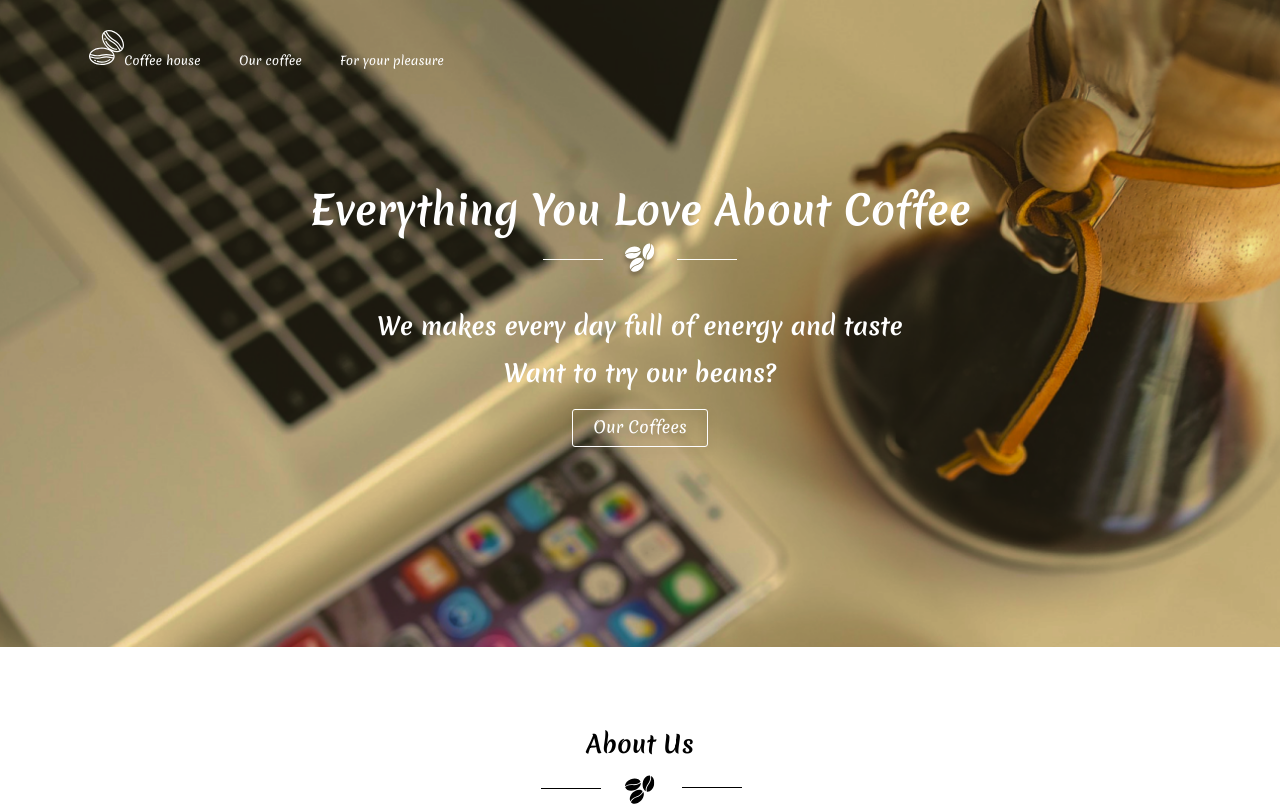
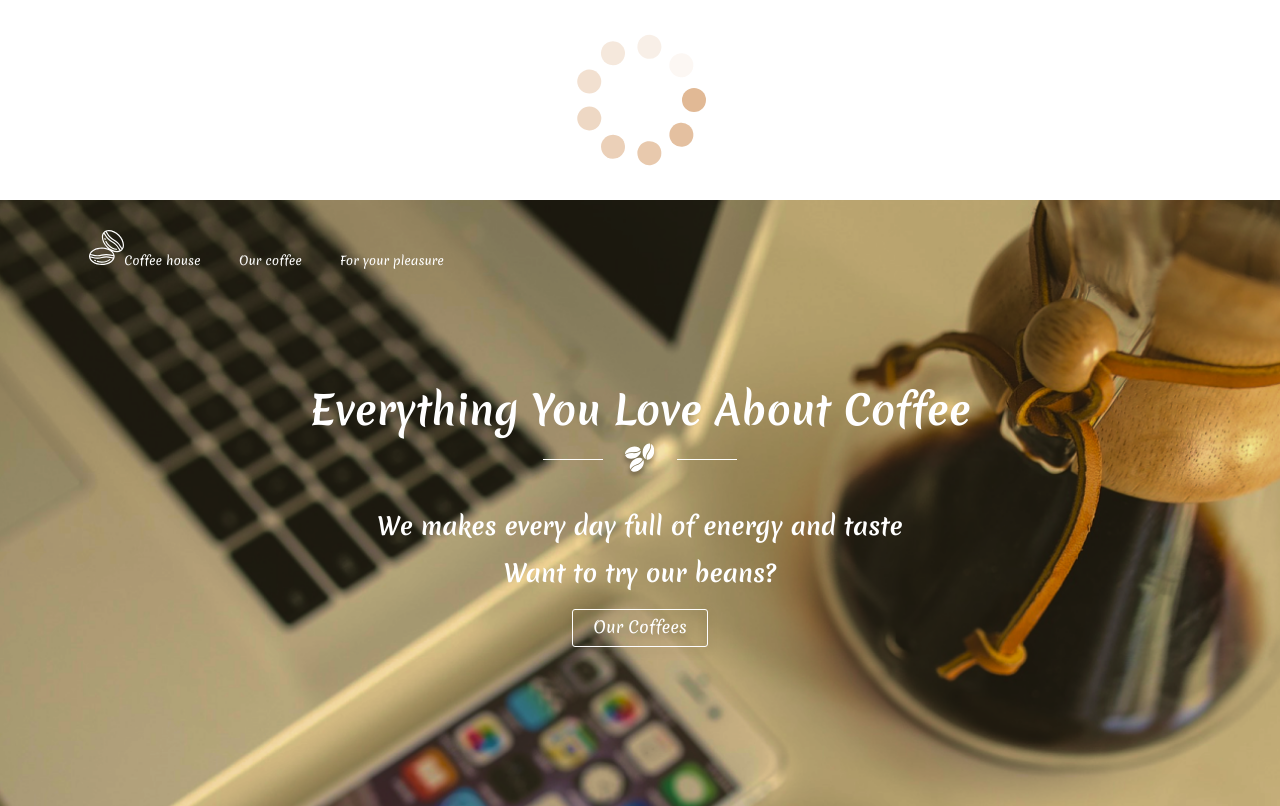
Before and after one commit to Albedo-13/coffee-house, a React (Create React App) app: page / in a window 1280 px wide. Shown: the top 806 px of the page. Built offline with nearby package versions, Linux system fonts and the light colour scheme.

Commit message:
refactor: delete useless files & fix spinner anim

```diff
--- a/src/components/pages/MainPage/MainPage.js
+++ b/src/components/pages/MainPage/MainPage.js
@@ -2,10 +2,12 @@ import Header from '../../header/Header';
 import AboutUs from '../../aboutUs/AboutUs';
 import OurBest from '../../ourBest/OurBest';
 import Footer from '../../footer/Footer';
+import Spinner from '../../spinner/Spinner';
 
 const MainPage = (props) => {
   return (
     <>
+      <Spinner />
       <Header currPage={'MainPage'} />
       <AboutUs />
       <OurBest data={props.data} />
--- a/src/components/spinner/Spinner.js
+++ b/src/components/spinner/Spinner.js
@@ -1,67 +1,67 @@
 const Spinner = () => {
   return (
-    <svg xmlns="http://www.w3.org/2000/svg" style={{margin: "auto", background: "rgb(255, 255, 255)", display: "block", shapeRendering: "auto", animationPlayState: "running", animationDelay: "0s"}} width="200px" height="200px" viewBox="0 0 100 100" preserveAspectRatio="xMidYMid">
-      <g transform="translate(77,50)" style={{animationPlayState: "running", animationDelay: "0s"}}>
-        <g transform="rotate(0)" style={{animationPlayState: "running", animationDelay: "0s"}}>
-          <circle cx="0" cy="0" r="6" fill="#e1b995" fillOpacity="1" style={{animationPlayState: "running", animationDelay: "0s"}}>
-            <animateTransform attributeName="transform" type="scale" begin="-0.5698005698005698s" values="1.34 1.34;1 1" keyTimes="0;1" dur="0.641025641025641s" repeatCount="indefinite" style={{animationPlayState: "running", animationDelay: "0s"}}></animateTransform>
-            <animate attributeName="fillOpacity" keyTimes="0;1" dur="0.641025641025641s" repeatCount="indefinite" values="1;0" begin="-0.5698005698005698s" style={{animationPlayState: "running", animationDelay: "0s"}}></animate>
+    <svg xmlns="http://www.w3.org/2000/svg" style={{ margin: 'auto', background: 'rgb(255, 255, 255)', display: 'block', shapeRendering: 'auto', animationPlayState: 'running', animationDelay: '0s' }} width="200px" height="200px" viewBox="0 0 100 100" preserveAspectRatio="xMidYMid">
+      <g transform="translate(77,50)" style={{ animationPlayState: 'running', animationDelay: '0s' }}>
+        <g transform="rotate(0)" style={{ animationPlayState: 'running', animationDelay: '0s' }}>
+          <circle cx="0" cy="0" r="6" fill="#e1b995" fill-opacity="1" style={{ animationPlayState: 'running', animationDelay: '0s' }}>
+            <animateTransform attributeName="transform" type="scale" begin="-0.5698005698005698s" values="1.34 1.34;1 1" keyTimes="0;1" dur="0.641025641025641s" repeatCount="indefinite" style={{ animationPlayState: 'running', animationDelay: '0s' }}></animateTransform>
+            <animate attributeName="fill-opacity" keyTimes="0;1" dur="0.641025641025641s" repeatCount="indefinite" values="1;0" begin="-0.5698005698005698s" style={{ animationPlayState: 'running', animationDelay: '0s' }}></animate>
           </circle>
         </g>
-      </g><g transform="translate(70.6831999642124,67.35526546153656)" style={{animationPlayState: "running", animationDelay: "0s"}}>
-        <g transform="rotate(40)" style={{animationPlayState: "running", animationDelay: "0s"}}>
-          <circle cx="0" cy="0" r="6" fill="#e1b995" fillOpacity="0.8888888888888888" style={{animationPlayState: "running", animationDelay: "0s"}}>
-            <animateTransform attributeName="transform" type="scale" begin="-0.49857549857549854s" values="1.34 1.34;1 1" keyTimes="0;1" dur="0.641025641025641s" repeatCount="indefinite" style={{animationPlayState: "running", animationDelay: "0s"}}></animateTransform>
-            <animate attributeName="fillOpacity" keyTimes="0;1" dur="0.641025641025641s" repeatCount="indefinite" values="1;0" begin="-0.49857549857549854s" style={{animationPlayState: "running", animationDelay: "0s"}}></animate>
+      </g><g transform="translate(70.6831999642124,67.35526546153656)" style={{ animationPlayState: 'running', animationDelay: '0s' }}>
+        <g transform="rotate(40)" style={{ animationPlayState: 'running', animationDelay: '0s' }}>
+          <circle cx="0" cy="0" r="6" fill="#e1b995" fill-opacity="0.8888888888888888" style={{ animationPlayState: 'running', animationDelay: '0s' }}>
+            <animateTransform attributeName="transform" type="scale" begin="-0.49857549857549854s" values="1.34 1.34;1 1" keyTimes="0;1" dur="0.641025641025641s" repeatCount="indefinite" style={{ animationPlayState: 'running', animationDelay: '0s' }}></animateTransform>
+            <animate attributeName="fill-opacity" keyTimes="0;1" dur="0.641025641025641s" repeatCount="indefinite" values="1;0" begin="-0.49857549857549854s" style={{ animationPlayState: 'running', animationDelay: '0s' }}></animate>
           </circle>
         </g>
-      </g><g transform="translate(54.68850079700712,76.58980933132962)" style={{animationPlayState: "running", animationDelay: "0s"}}>
-        <g transform="rotate(80)" style={{animationPlayState: "running", animationDelay: "0s"}}>
-          <circle cx="0" cy="0" r="6" fill="#e1b995" fillOpacity="0.7777777777777778" style={{animationPlayState: "running", animationDelay: "0s"}}>
-            <animateTransform attributeName="transform" type="scale" begin="-0.42735042735042733s" values="1.34 1.34;1 1" keyTimes="0;1" dur="0.641025641025641s" repeatCount="indefinite" style={{animationPlayState: "running", animationDelay: "0s"}}></animateTransform>
-            <animate attributeName="fillOpacity" keyTimes="0;1" dur="0.641025641025641s" repeatCount="indefinite" values="1;0" begin="-0.42735042735042733s" style={{animationPlayState: "running", animationDelay: "0s"}}></animate>
+      </g><g transform="translate(54.68850079700712,76.58980933132962)" style={{ animationPlayState: 'running', animationDelay: '0s' }}>
+        <g transform="rotate(80)" style={{ animationPlayState: 'running', animationDelay: '0s' }}>
+          <circle cx="0" cy="0" r="6" fill="#e1b995" fill-opacity="0.7777777777777778" style={{ animationPlayState: 'running', animationDelay: '0s' }}>
+            <animateTransform attributeName="transform" type="scale" begin="-0.42735042735042733s" values="1.34 1.34;1 1" keyTimes="0;1" dur="0.641025641025641s" repeatCount="indefinite" style={{ animationPlayState: 'running', animationDelay: '0s' }}></animateTransform>
+            <animate attributeName="fill-opacity" keyTimes="0;1" dur="0.641025641025641s" repeatCount="indefinite" values="1;0" begin="-0.42735042735042733s" style={{ animationPlayState: 'running', animationDelay: '0s' }}></animate>
           </circle>
         </g>
-      </g><g transform="translate(36.50000000000001,73.38268590217984)" style={{animationPlayState: "running", animationDelay: "0s"}}>
-        <g transform="rotate(119.99999999999999)" style={{animationPlayState: "running", animationDelay: "0s"}}>
-          <circle cx="0" cy="0" r="6" fill="#e1b995" fillOpacity="0.6666666666666666" style={{animationPlayState: "running", animationDelay: "0s"}}>
-            <animateTransform attributeName="transform" type="scale" begin="-0.3561253561253561s" values="1.34 1.34;1 1" keyTimes="0;1" dur="0.641025641025641s" repeatCount="indefinite" style={{animationPlayState: "running", animationDelay: "0s"}}></animateTransform>
-            <animate attributeName="fillOpacity" keyTimes="0;1" dur="0.641025641025641s" repeatCount="indefinite" values="1;0" begin="-0.3561253561253561s" style={{animationPlayState: "running", animationDelay: "0s"}}></animate>
+      </g><g transform="translate(36.50000000000001,73.38268590217984)" style={{ animationPlayState: 'running', animationDelay: '0s' }}>
+        <g transform="rotate(119.99999999999999)" style={{ animationPlayState: 'running', animationDelay: '0s' }}>
+          <circle cx="0" cy="0" r="6" fill="#e1b995" fill-opacity="0.6666666666666666" style={{ animationPlayState: 'running', animationDelay: '0s' }}>
+            <animateTransform attributeName="transform" type="scale" begin="-0.3561253561253561s" values="1.34 1.34;1 1" keyTimes="0;1" dur="0.641025641025641s" repeatCount="indefinite" style={{ animationPlayState: 'running', animationDelay: '0s' }}></animateTransform>
+            <animate attributeName="fill-opacity" keyTimes="0;1" dur="0.641025641025641s" repeatCount="indefinite" values="1;0" begin="-0.3561253561253561s" style={{ animationPlayState: 'running', animationDelay: '0s' }}></animate>
           </circle>
         </g>
-      </g><g transform="translate(24.628299238780475,59.23454386979306)" style={{animationPlayState: "running", animationDelay: "0s"}}>
-        <g transform="rotate(160)" style={{animationPlayState: "running", animationDelay: "0s"}}>
-          <circle cx="0" cy="0" r="6" fill="#e1b995" fillOpacity="0.5555555555555556" style={{animationPlayState: "running", animationDelay: "0s"}}>
-            <animateTransform attributeName="transform" type="scale" begin="-0.2849002849002849s" values="1.34 1.34;1 1" keyTimes="0;1" dur="0.641025641025641s" repeatCount="indefinite" style={{animationPlayState: "running", animationDelay: "0s"}}></animateTransform>
-            <animate attributeName="fillOpacity" keyTimes="0;1" dur="0.641025641025641s" repeatCount="indefinite" values="1;0" begin="-0.2849002849002849s" style={{animationPlayState: "running", animationDelay: "0s"}}></animate>
+      </g><g transform="translate(24.628299238780475,59.23454386979306)" style={{ animationPlayState: 'running', animationDelay: '0s' }}>
+        <g transform="rotate(160)" style={{ animationPlayState: 'running', animationDelay: '0s' }}>
+          <circle cx="0" cy="0" r="6" fill="#e1b995" fill-opacity="0.5555555555555556" style={{ animationPlayState: 'running', animationDelay: '0s' }}>
+            <animateTransform attributeName="transform" type="scale" begin="-0.2849002849002849s" values="1.34 1.34;1 1" keyTimes="0;1" dur="0.641025641025641s" repeatCount="indefinite" style={{ animationPlayState: 'running', animationDelay: '0s' }}></animateTransform>
+            <animate attributeName="fill-opacity" keyTimes="0;1" dur="0.641025641025641s" repeatCount="indefinite" values="1;0" begin="-0.2849002849002849s" style={{ animationPlayState: 'running', animationDelay: '0s' }}></animate>
           </circle>
         </g>
-      </g><g transform="translate(24.62829923878047,40.76545613020694)" style={{animationPlayState: "running", animationDelay: "0s"}}>
-        <g transform="rotate(200)" style={{animationPlayState: "running", animationDelay: "0s"}}>
-          <circle cx="0" cy="0" r="6" fill="#e1b995" fillOpacity="0.4444444444444444" style={{animationPlayState: "running", animationDelay: "0s"}}>
-            <animateTransform attributeName="transform" type="scale" begin="-0.21367521367521367s" values="1.34 1.34;1 1" keyTimes="0;1" dur="0.641025641025641s" repeatCount="indefinite" style={{animationPlayState: "running", animationDelay: "0s"}}></animateTransform>
-            <animate attributeName="fillOpacity" keyTimes="0;1" dur="0.641025641025641s" repeatCount="indefinite" values="1;0" begin="-0.21367521367521367s" style={{animationPlayState: "running", animationDelay: "0s"}}></animate>
+      </g><g transform="translate(24.62829923878047,40.76545613020694)" style={{ animationPlayState: 'running', animationDelay: '0s' }}>
+        <g transform="rotate(200)" style={{ animationPlayState: 'running', animationDelay: '0s' }}>
+          <circle cx="0" cy="0" r="6" fill="#e1b995" fill-opacity="0.4444444444444444" style={{ animationPlayState: 'running', animationDelay: '0s' }}>
+            <animateTransform attributeName="transform" type="scale" begin="-0.21367521367521367s" values="1.34 1.34;1 1" keyTimes="0;1" dur="0.641025641025641s" repeatCount="indefinite" style={{ animationPlayState: 'running', animationDelay: '0s' }}></animateTransform>
+            <animate attributeName="fill-opacity" keyTimes="0;1" dur="0.641025641025641s" repeatCount="indefinite" values="1;0" begin="-0.21367521367521367s" style={{ animationPlayState: 'running', animationDelay: '0s' }}></animate>
           </circle>
         </g>
-      </g><g transform="translate(36.499999999999986,26.617314097820163)" style={{animationPlayState: "running", animationDelay: "0s"}}>
-        <g transform="rotate(239.99999999999997)" style={{animationPlayState: "running", animationDelay: "0s"}}>
-          <circle cx="0" cy="0" r="6" fill="#e1b995" fillOpacity="0.3333333333333333" style={{animationPlayState: "running", animationDelay: "0s"}}>
-            <animateTransform attributeName="transform" type="scale" begin="-0.14245014245014245s" values="1.34 1.34;1 1" keyTimes="0;1" dur="0.641025641025641s" repeatCount="indefinite" style={{animationPlayState: "running", animationDelay: "0s"}}></animateTransform>
-            <animate attributeName="fillOpacity" keyTimes="0;1" dur="0.641025641025641s" repeatCount="indefinite" values="1;0" begin="-0.14245014245014245s" style={{animationPlayState: "running", animationDelay: "0s"}}></animate>
+      </g><g transform="translate(36.499999999999986,26.617314097820163)" style={{ animationPlayState: 'running', animationDelay: '0s' }}>
+        <g transform="rotate(239.99999999999997)" style={{ animationPlayState: 'running', animationDelay: '0s' }}>
+          <circle cx="0" cy="0" r="6" fill="#e1b995" fill-opacity="0.3333333333333333" style={{ animationPlayState: 'running', animationDelay: '0s' }}>
+            <animateTransform attributeName="transform" type="scale" begin="-0.14245014245014245s" values="1.34 1.34;1 1" keyTimes="0;1" dur="0.641025641025641s" repeatCount="indefinite" style={{ animationPlayState: 'running', animationDelay: '0s' }}></animateTransform>
+            <animate attributeName="fill-opacity" keyTimes="0;1" dur="0.641025641025641s" repeatCount="indefinite" values="1;0" begin="-0.14245014245014245s" style={{ animationPlayState: 'running', animationDelay: '0s' }}></animate>
           </circle>
         </g>
-      </g><g transform="translate(54.68850079700711,23.41019066867038)" style={{animationPlayState: "running", animationDelay: "0s"}}>
-        <g transform="rotate(280)" style={{animationPlayState: "running", animationDelay: "0s"}}>
-          <circle cx="0" cy="0" r="6" fill="#e1b995" fillOpacity="0.2222222222222222" style={{animationPlayState: "running", animationDelay: "0s"}}>
-            <animateTransform attributeName="transform" type="scale" begin="-0.07122507122507123s" values="1.34 1.34;1 1" keyTimes="0;1" dur="0.641025641025641s" repeatCount="indefinite" style={{animationPlayState: "running", animationDelay: "0s"}}></animateTransform>
-            <animate attributeName="fillOpacity" keyTimes="0;1" dur="0.641025641025641s" repeatCount="indefinite" values="1;0" begin="-0.07122507122507123s" style={{animationPlayState: "running", animationDelay: "0s"}}></animate>
+      </g><g transform="translate(54.68850079700711,23.41019066867038)" style={{ animationPlayState: 'running', animationDelay: '0s' }}>
+        <g transform="rotate(280)" style={{ animationPlayState: 'running', animationDelay: '0s' }}>
+          <circle cx="0" cy="0" r="6" fill="#e1b995" fill-opacity="0.2222222222222222" style={{ animationPlayState: 'running', animationDelay: '0s' }}>
+            <animateTransform attributeName="transform" type="scale" begin="-0.07122507122507123s" values="1.34 1.34;1 1" keyTimes="0;1" dur="0.641025641025641s" repeatCount="indefinite" style={{ animationPlayState: 'running', animationDelay: '0s' }}></animateTransform>
+            <animate attributeName="fill-opacity" keyTimes="0;1" dur="0.641025641025641s" repeatCount="indefinite" values="1;0" begin="-0.07122507122507123s" style={{ animationPlayState: 'running', animationDelay: '0s' }}></animate>
           </circle>
         </g>
-      </g><g transform="translate(70.6831999642124,32.64473453846343)" style={{animationPlayState: "running", animationDelay: "0s"}}>
-        <g transform="rotate(320)" style={{animationPlayState: "running", animationDelay: "0s"}}>
-          <circle cx="0" cy="0" r="6" fill="#e1b995" fillOpacity="0.1111111111111111" style={{animationPlayState: "running", animationDelay: "0s"}}>
-            <animateTransform attributeName="transform" type="scale" begin="0s" values="1.34 1.34;1 1" keyTimes="0;1" dur="0.641025641025641s" repeatCount="indefinite" style={{animationPlayState: "running", animationDelay: "0s"}}></animateTransform>
-            <animate attributeName="fillOpacity" keyTimes="0;1" dur="0.641025641025641s" repeatCount="indefinite" values="1;0" begin="0s" style={{animationPlayState: "running", animationDelay: "0s"}}></animate>
+      </g><g transform="translate(70.6831999642124,32.64473453846343)" style={{ animationPlayState: 'running', animationDelay: '0s' }}>
+        <g transform="rotate(320)" style={{ animationPlayState: 'running', animationDelay: '0s' }}>
+          <circle cx="0" cy="0" r="6" fill="#e1b995" fill-opacity="0.1111111111111111" style={{ animationPlayState: 'running', animationDelay: '0s' }}>
+            <animateTransform attributeName="transform" type="scale" begin="0s" values="1.34 1.34;1 1" keyTimes="0;1" dur="0.641025641025641s" repeatCount="indefinite" style={{ animationPlayState: 'running', animationDelay: '0s' }}></animateTransform>
+            <animate attributeName="fill-opacity" keyTimes="0;1" dur="0.641025641025641s" repeatCount="indefinite" values="1;0" begin="0s" style={{ animationPlayState: 'running', animationDelay: '0s' }}></animate>
           </circle>
         </g>
       </g>
```
Also changed, not shown: public/Spinner.svg (deleted).
